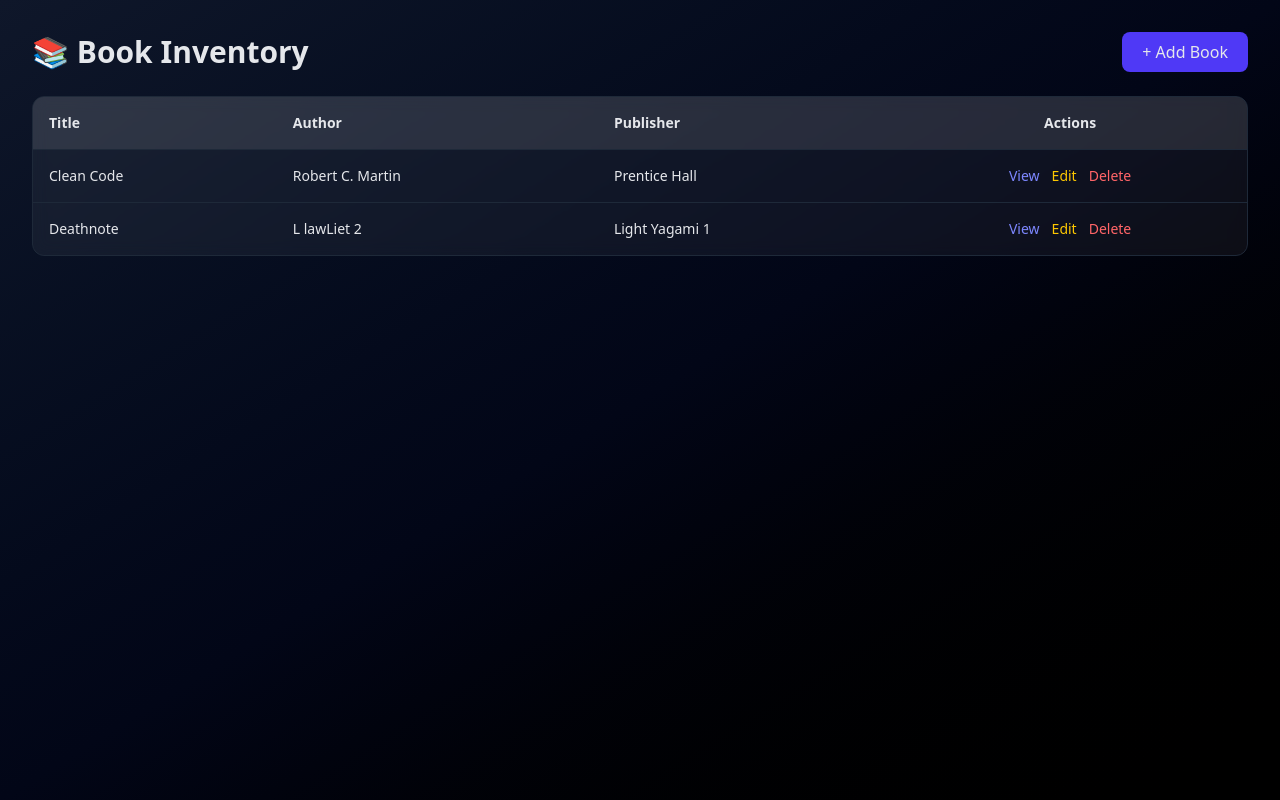
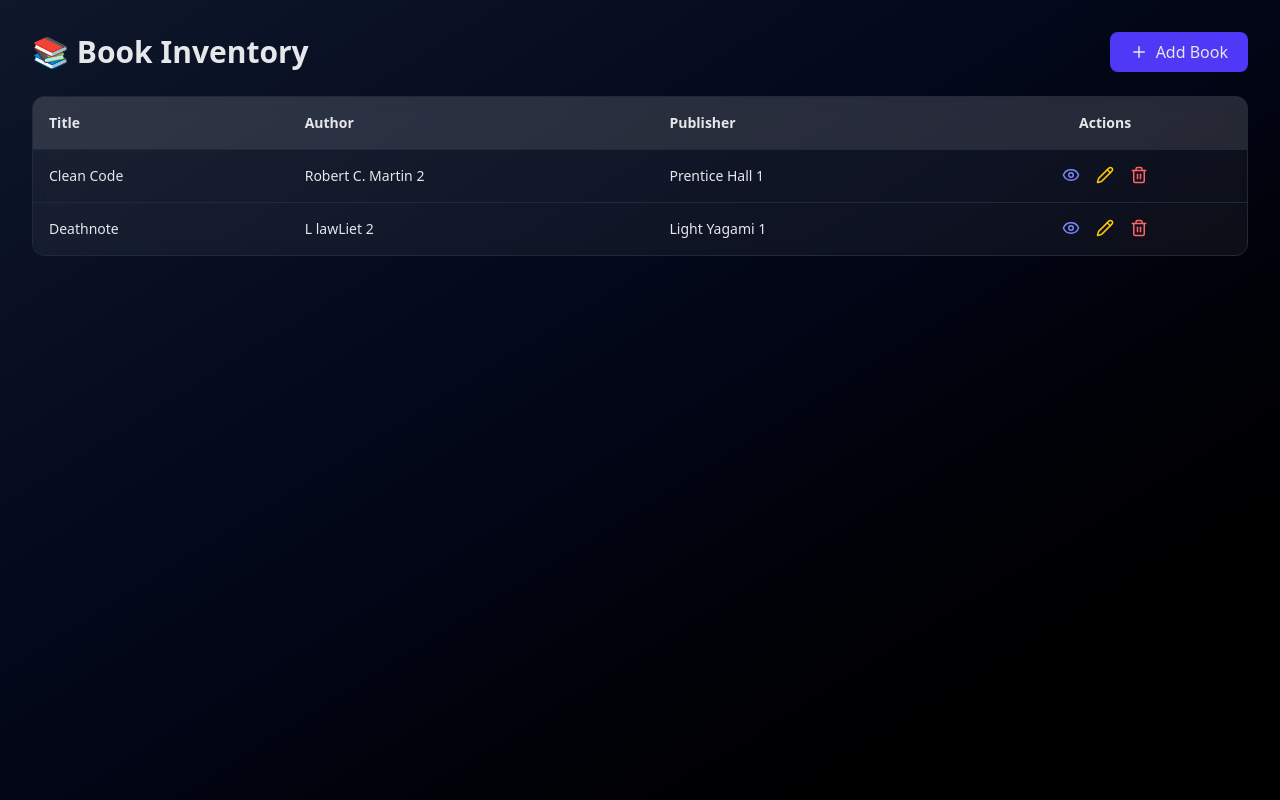
Before and after one commit to ganeshkore/Book-Inventory-Management-System, a React (Vite) app: page / in a window 1280 px wide. Built offline with nearby package versions, Linux system fonts and the light colour scheme; data requests are answered from the project's data file.

Commit message:
added isons for action buttons with title and enhanced ui

```diff
--- a/db.json
+++ b/db.json
@@ -3,8 +3,8 @@
     {
       "id": 1,
       "title": "Clean Code",
-      "author": "Robert C. Martin",
-      "publisher": "Prentice Hall",
+      "author": "Robert C. Martin 2",
+      "publisher": "Prentice Hall 1",
       "publishedDate": "2008-08-01",
       "email": "publisher@cleancode.com",
       "age": 15,
--- a/package.json
+++ b/package.json
@@ -13,7 +13,10 @@
   "dependencies": {
     "@tailwindcss/vite": "^4.1.18",
     "axios": "^1.13.2",
+    "install": "^0.13.0",
     "json-server": "^0.17.4",
+    "lucide-react": "^0.562.0",
+    "npm": "^11.8.0",
     "react": "^19.2.0",
     "react-dom": "^19.2.0",
     "react-router-dom": "^7.12.0",
--- a/src/pages/Home.jsx
+++ b/src/pages/Home.jsx
@@ -1,6 +1,8 @@
 import { useEffect, useState } from "react";
 import { getBooks, deleteBook } from "../services/bookService";
 import { Link } from "react-router-dom";
+import { Eye, Pencil, Trash2, Plus } from "lucide-react";
+
 const Home = () => {
   const [books, setBooks] = useState([]);
 
@@ -27,9 +29,10 @@ const Home = () => {
 
         <Link
           to="/add"
-          className="mt-3 md:mt-0 px-5 py-2 rounded-lg bg-indigo-600 hover:bg-indigo-500 transition"
+          className="mt-3 md:mt-0 px-5 py-2 rounded-lg bg-indigo-600 hover:bg-indigo-500 transition flex items-center gap-2"
         >
-          + Add Book
+          <Plus size={18} />
+          Add Book
         </Link>
       </div>
 
@@ -52,27 +55,30 @@ const Home = () => {
               >
                 <td className="p-4">{book.title}</td>
                 <td className="p-4">{book.author}</td>
-                <td className="p-4 hidden md:table-cell">
-                  {book.publisher}
-                </td>
-                <td className="p-4 flex gap-3 justify-center">
+                <td className="p-4 hidden md:table-cell">{book.publisher}</td>
+                <td className="p-4 flex gap-4 justify-center">
                   <Link
                     to={`/book/${book.id}`}
-                    className="text-indigo-400 hover:underline"
+                    className="text-indigo-400 hover:text-indigo-300 transition"
+                    title="View"
                   >
-                    View
+                    <Eye size={18} />
                   </Link>
+
                   <Link
                     to={`/edit/${book.id}`}
-                    className="text-yellow-400 hover:underline"
+                    className="text-yellow-400 hover:text-yellow-300 transition"
+                    title="Edit"
                   >
-                    Edit
+                    <Pencil size={18} />
                   </Link>
+
                   <button
                     onClick={() => handleDelete(book.id)}
-                    className="text-red-400 hover:underline"
+                    className="text-red-400 hover:text-red-300 transition"
+                    title="Delete"
                   >
-                    Delete
+                    <Trash2 size={18} />
                   </button>
                 </td>
               </tr>
```
Also changed, not shown: 1 other file (tests, documents, lock files or other folders).
